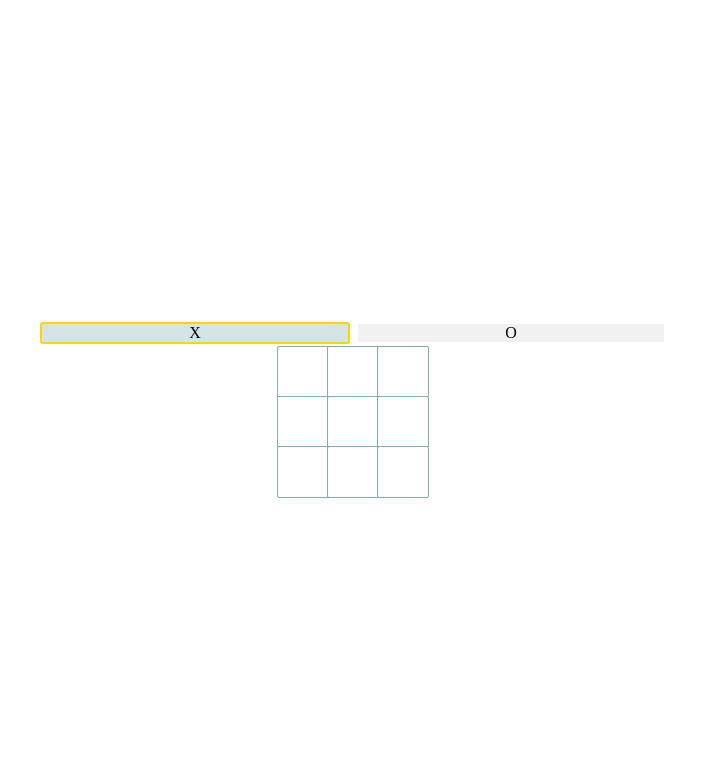
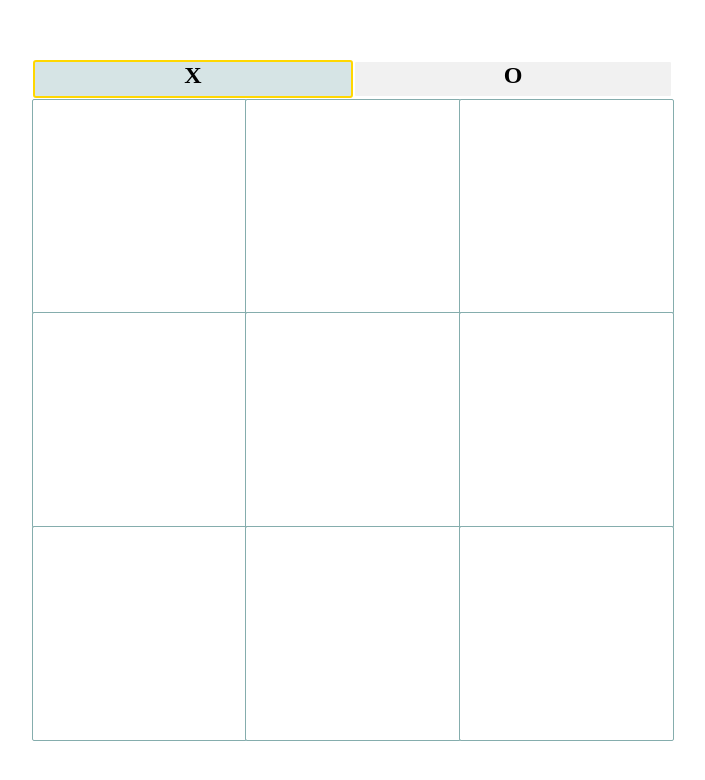
Before and after one commit to Simtudy-Frontend/react-tic-tac-toe, a React app in the folder ayoung/: page / in a window 1280 px wide. Shown: the top 780 px of the page, without its empty margins (287-992 px from the left). Built offline with nearby package versions, Linux system fonts and the light colour scheme.

Commit message:
update styles

```diff
--- a/ayoung/src/components/Board.jsx
+++ b/ayoung/src/components/Board.jsx
@@ -4,30 +4,24 @@ import Square from "@/components/Square";
 
 const Board = ({ squares, onBoardClick }) => {
   return (
-    <>
-      <Row>
-        <Square value={squares[0]} onSquareClick={() => onBoardClick(0)} />
-        <Square value={squares[1]} onSquareClick={() => onBoardClick(1)} />
-        <Square value={squares[2]} onSquareClick={() => onBoardClick(2)} />
-      </Row>
-      <Row>
-        <Square value={squares[3]} onSquareClick={() => onBoardClick(3)} />
-        <Square value={squares[4]} onSquareClick={() => onBoardClick(4)} />
-        <Square value={squares[5]} onSquareClick={() => onBoardClick(5)} />
-      </Row>
-      <Row>
-        <Square value={squares[6]} onSquareClick={() => onBoardClick(6)} />
-        <Square value={squares[7]} onSquareClick={() => onBoardClick(7)} />
-        <Square value={squares[8]} onSquareClick={() => onBoardClick(8)} />
-      </Row>
-    </>
+    <BoardContainer>
+      {squares.map((square, index) => (
+        <Square
+          key={index}
+          value={square}
+          onSquareClick={() => onBoardClick(index)}
+        />
+      ))}
+    </BoardContainer>
   );
 };
 
 export default Board;
 
-const Row = styled.div`
-  margin: 0;
-  padding: 0;
-  height: 50px;
+const BoardContainer = styled.div`
+  width: 50%;
+  display: grid;
+  grid-template-columns: repeat(3, 1fr); /* 3등분 */
+  grid-template-rows: repeat(3, 1fr); /* 3등분 */
+  gap: 0; /* 셀 간의 간격 */
 `;
--- a/ayoung/src/components/SelectPlayer.jsx
+++ b/ayoung/src/components/SelectPlayer.jsx
@@ -25,13 +25,16 @@ export default SelectPlayer;
 
 const Container = styled.div`
   width: 50%;
+  height: 5vh;
   display: flex;
-  justify-content: center;
+  justify-content: space-between;
+  font-weight: bold;
+  font-size: 1.5em;
 `;
 
 const PlayerButton = styled.div`
   width: 50%;
-  margin: 3px;
+  margin-bottom: 2px;
   background-color: ${(props) => (props.$isSelected ? "#D6E4E5" : "#f1f1f1")};
   color: ${(props) => (props.$isSelected ? "black" : "black")};
   border: 2px solid ${(props) => (props.$isTurn ? "gold" : "white")};
--- a/ayoung/src/components/Square.jsx
+++ b/ayoung/src/components/Square.jsx
@@ -9,19 +9,16 @@ export default Square;
 
 const Button = styled.button`
   text-align: center;
-  margin: 0;
-  padding: 0;
-  height: 50px;
-  width: 50px;
   background-color: #fff;
   color: #373b44;
   cursor: pointer;
   border: none;
   border-radius: 1px;
-  font-size: 25px;
+  font-size: 8vw;
   font-weight: bold;
   outline: 1px solid #85adad;
   vertical-align: middle;
+  aspect-ratio: 1 / 1; /* 정사각형을 유지 */
 
   &:hover {
     background-color: #f0f5f5;
--- a/ayoung/src/main.jsx
+++ b/ayoung/src/main.jsx
@@ -1,7 +1,27 @@
 import { StrictMode } from "react";
 import { createRoot } from "react-dom/client";
 import App from "./App";
+import { createGlobalStyle } from "styled-components";
+
+const Root = () => (
+  <>
+    <GlobalStyle />
+    <App />
+  </>
+);
 
 const container = document.getElementById("root");
 const root = createRoot(container); // createRoot(container!) if you use TypeScript
-root.render(<App />);
+root.render(
+  <StrictMode>
+    <Root />
+  </StrictMode>
+);
+
+const GlobalStyle = createGlobalStyle`
+  html, body {
+    margin: 0;
+    padding: 0;
+    box-sizing: border-box;
+  }
+`;
```
